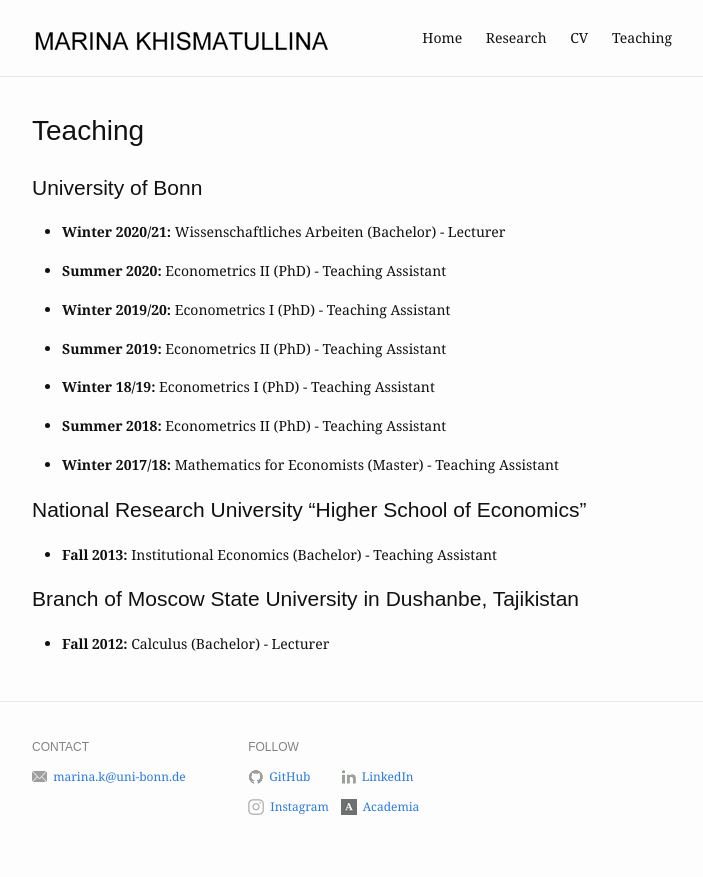
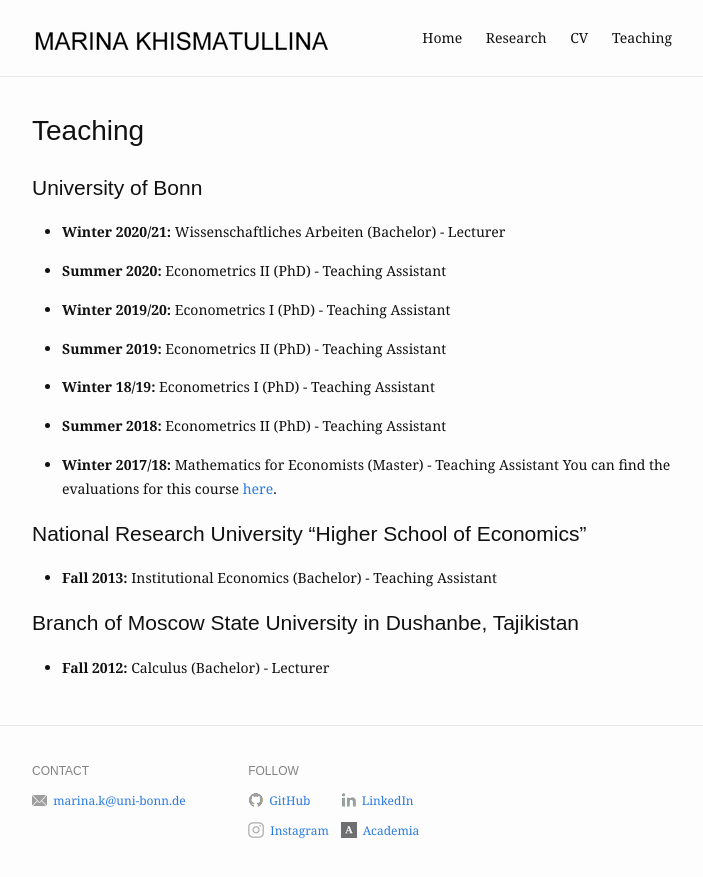
Before and after one commit to marina-khi/marina-khi.github.io, a Jekyll site: the page built from teaching.markdown, in a window 1280 px wide. Shown: the top 877 px of the page, without its empty margins (288-991 px from the left). Built offline with Jekyll 4.4.1, drawn with Linux system fonts in a browser that asks for light colours.

Commit message:
Changed the first page

```diff
--- a/index.markdown
+++ b/index.markdown
@@ -17,4 +17,4 @@ I am a Ph.D. candidate in Economics at the University of Bonn and a research fel
 
 I will be available for interviews at the EEA's and ASSA's online job market meetings.
 
-**References:** <a href="https://mivogt.github.io/"> Prof. Dr. Michael Vogt </a> (University of Ulm), <a href="http://www.statistik.uni-bonn.de/mitarbeiter/prof-dr-a-kneip/"> Prof. Dr. Alois Kneip </a> (University of Bonn), <a href="https://sites.google.com/view/joachimfreyberger/home"> Prof. Dr. Joachim Freyberger </a> (University of Bonn)
+**References:** <a href="https://mivogt.github.io/"> Prof. Dr. Michael Vogt </a> (University of Ulm), <a href="http://www.statistik.uni-bonn.de/members/prof-dr-a-kneip/?L=1"> Prof. Dr. Alois Kneip </a> (University of Bonn), <a href="https://sites.google.com/view/joachimfreyberger/home"> Prof. Dr. Joachim Freyberger </a> (University of Bonn)
--- a/teaching.markdown
+++ b/teaching.markdown
@@ -28,6 +28,10 @@ slug: teaching/
 
 *  **Winter 2017/18:**
    Mathematics for Economists (Master) - Teaching Assistant
+   You can find the evaluations for this course [here][1].
+
+[1]:{{ site.url }}/download/evaluations.pdf
+
 
 ## National Research University “Higher School of Economics”
 *  **Fall 2013:**
```
Also changed, not shown: 3 other files.
